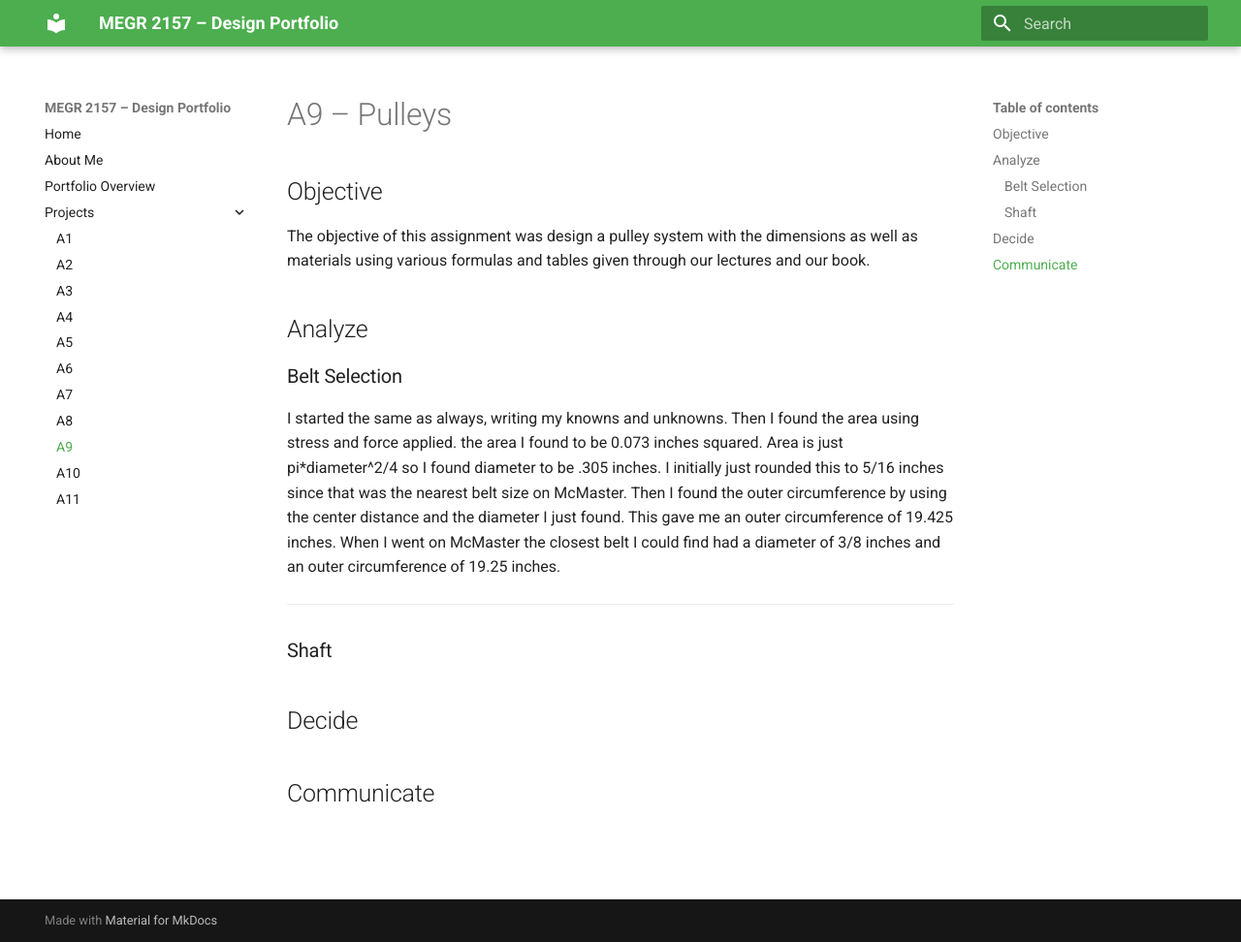
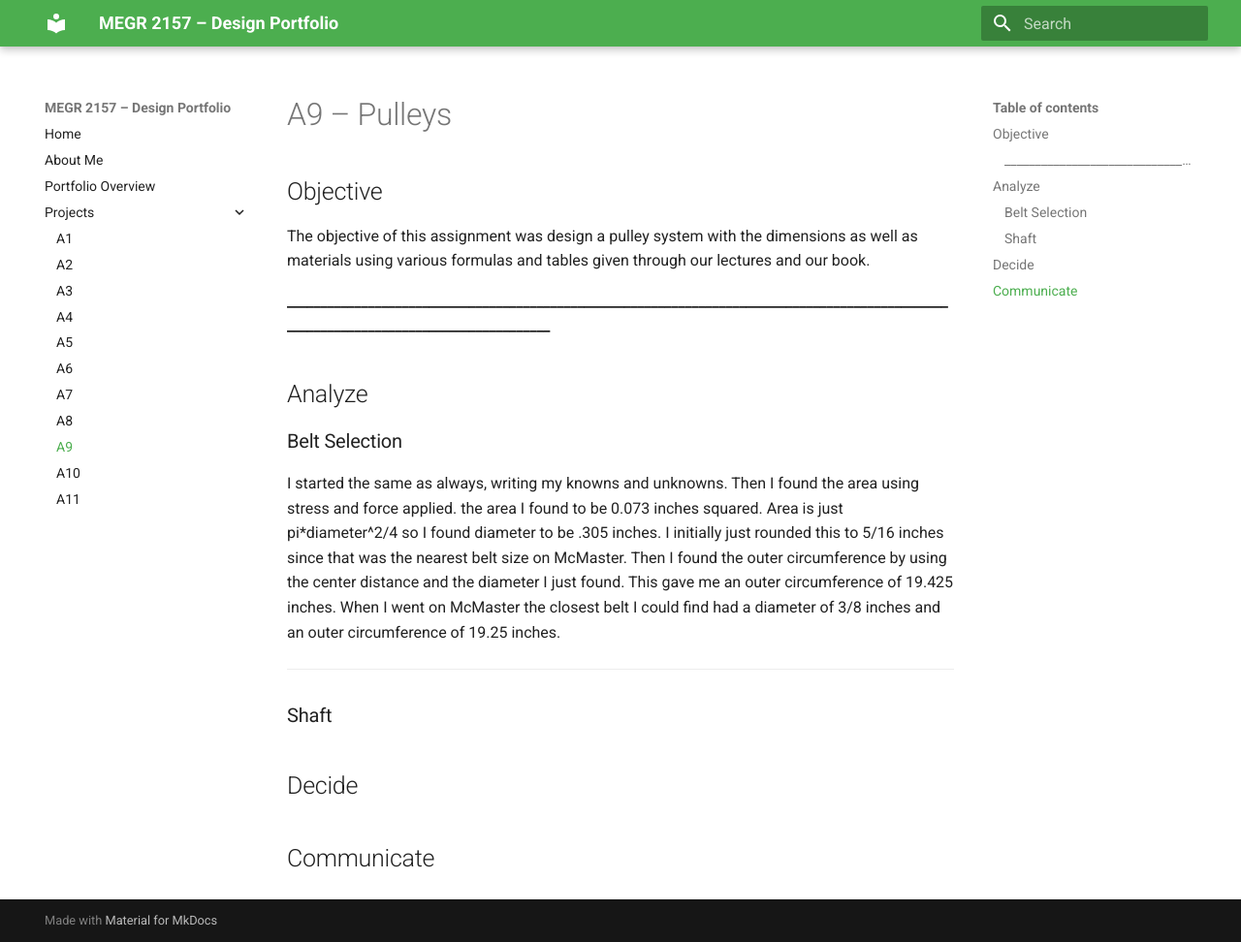
Before and after one commit to JacksonRice6/megr2156-portfolio, an MkDocs documentation site: the page built from docs/assignments/A09/index.md, in a window 1280 px wide and 972 px high. Shown: the whole window at 97% size. Built offline with MkDocs 1.6.1 and Material for MkDocs 9.7.7, drawn with Linux system fonts in a browser that asks for light colours.

```diff
--- a/docs/assignments/A09/index.md
+++ b/docs/assignments/A09/index.md
@@ -2,6 +2,8 @@
 
 ## Objective
 The objective of this assignment was design a pulley system with the dimensions as well as materials using various formulas and tables given through our lectures and our book.
+
+#### _________________________________________________________________________________________________________________________________________
 
 ## Analyze
 ### Belt Selection
```
